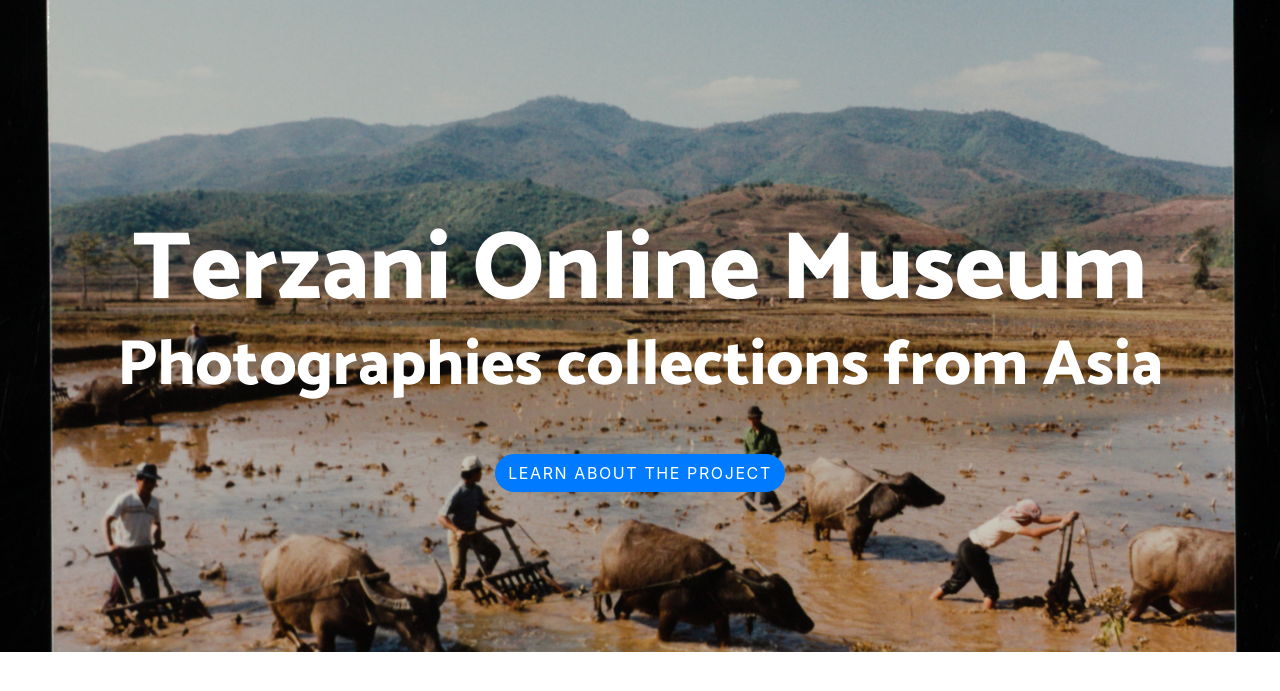
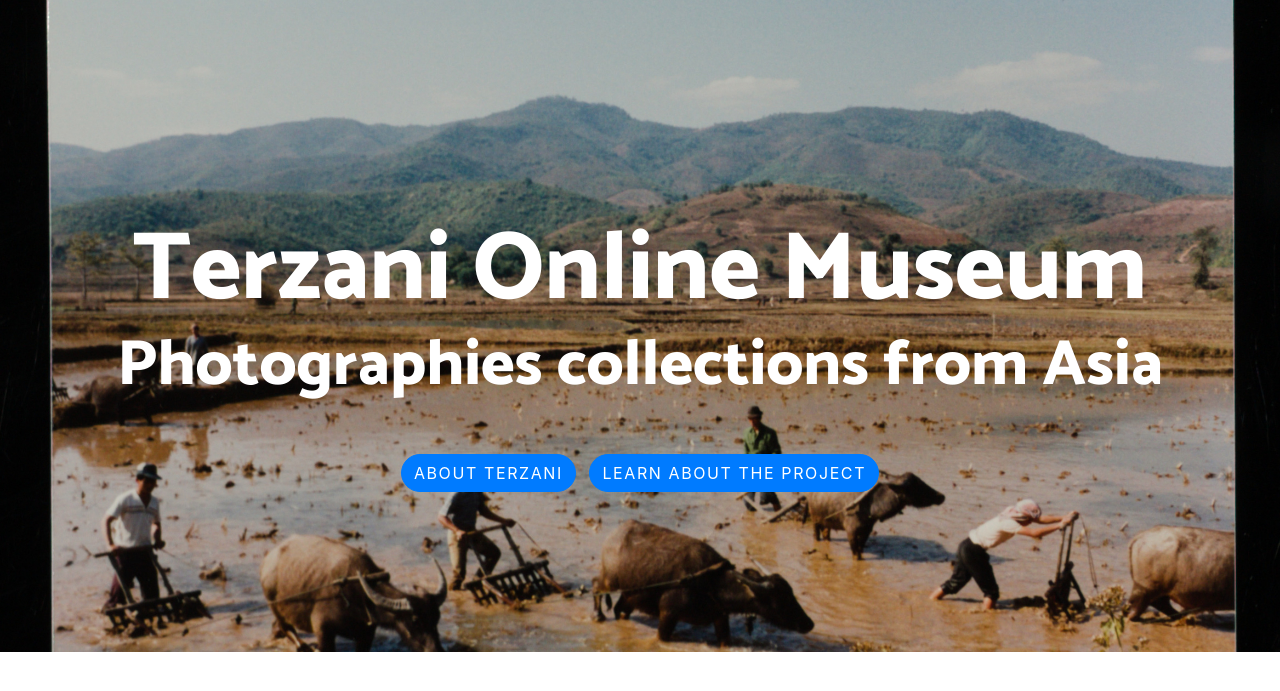
Before and after one commit to JanMaxime/terzani_online_museum, a Flask app: page / in a window 1280 px wide. Shown: the part 52-743 px from the top of the page. Run offline with Flask 2, Linux system fonts and the light colour scheme; parts of the project's set-up code (start-up, migrations or seed data) failed here and were passed over; some libraries are stand-ins or nearby versions.

Commit message:
added button about Terzani

```diff
--- a/website/templates/home.html
+++ b/website/templates/home.html
@@ -4,6 +4,8 @@
         <div class="container">
             <h1 class="masthead-heading mb-0">Terzani Online Museum</h1>
             <h2 class="masthead-subheading mb-0">Photographies collections from Asia </h2>
+            <a href="#start" class="btn btn-primary btn-xl rounded-pill mt-5">About Terzani</a>
+            &nbsp;
             <a href="/about" class="btn btn-primary btn-xl rounded-pill mt-5">Learn about the project</a>
         </div>
     </div>
```
